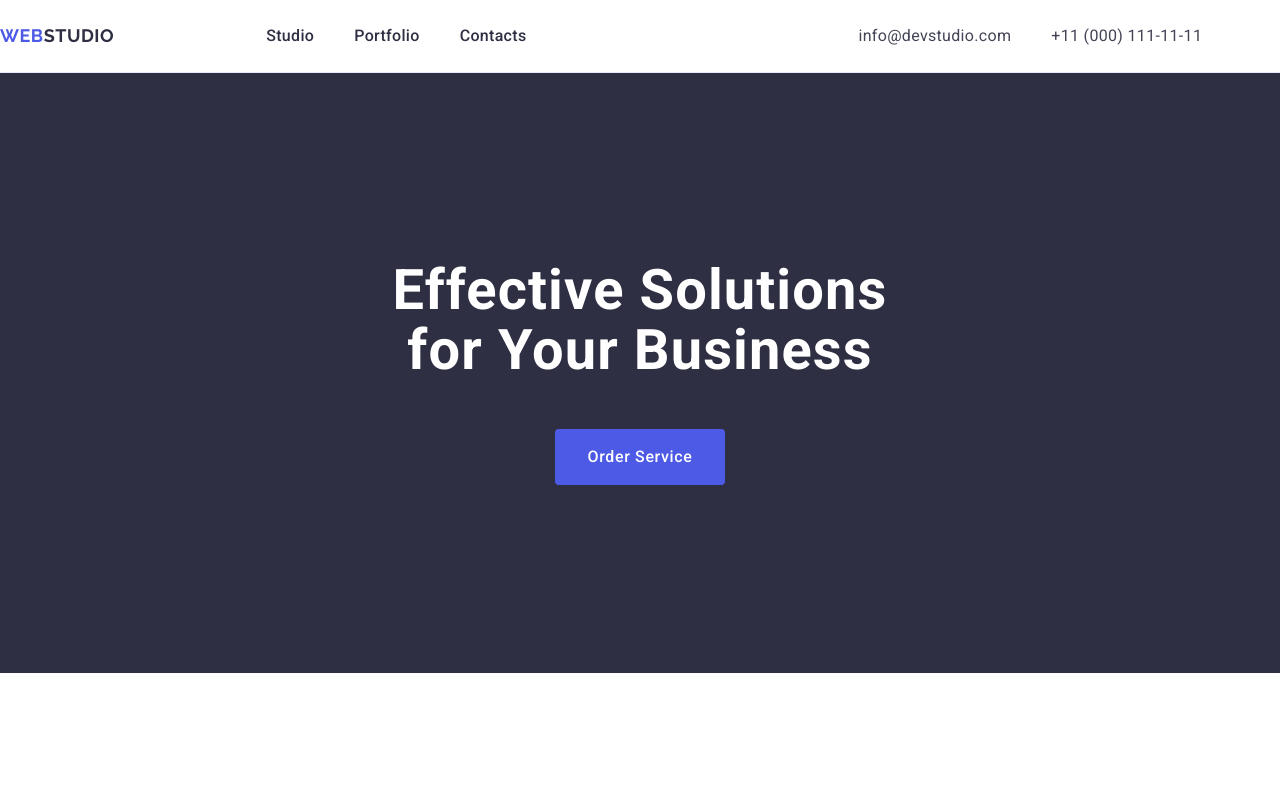
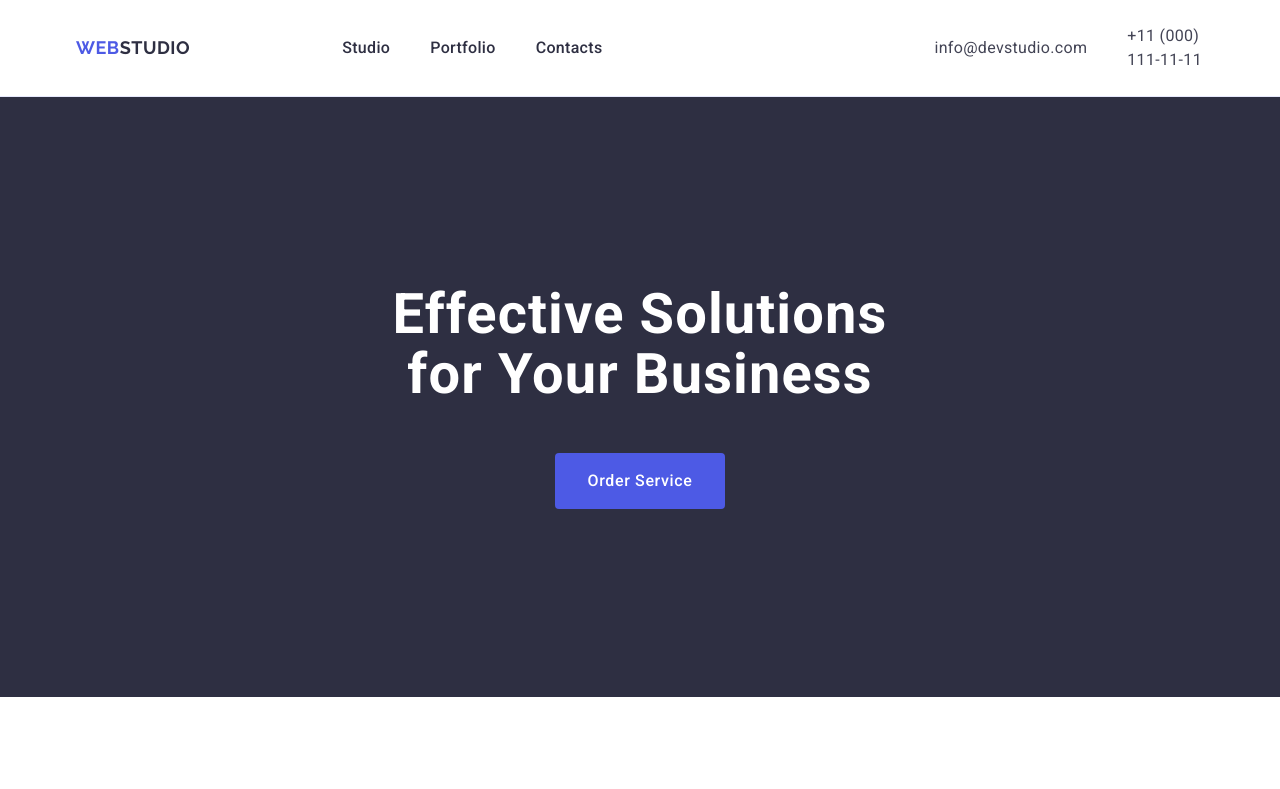
Before and after one commit to HalynaChuvaieva/goit-markup-hw-03, a plain HTML site: page index.html in a window 1280 px wide. Shown: the top 789 px of the page. Drawn offline with nearby package versions, Linux system fonts and the light colour scheme.

Commit message:
correction 3

```diff
--- a/index.html
+++ b/index.html
@@ -17,7 +17,8 @@
 
 <body>
     <header class="header">
-        <div class="header-container" class="container">
+        <div class="container">
+        <div class="header-container">
         <nav class="nav-container">
             <a class="page-logo" href="./index.html" target="_blank">Web<span class="web-logo">Studio</span></a>
             <ul class="header-menu">
@@ -36,6 +37,7 @@
                 </li>
             </ul>
         </address>
+        </div>
         </div>
     </header>
 
```
